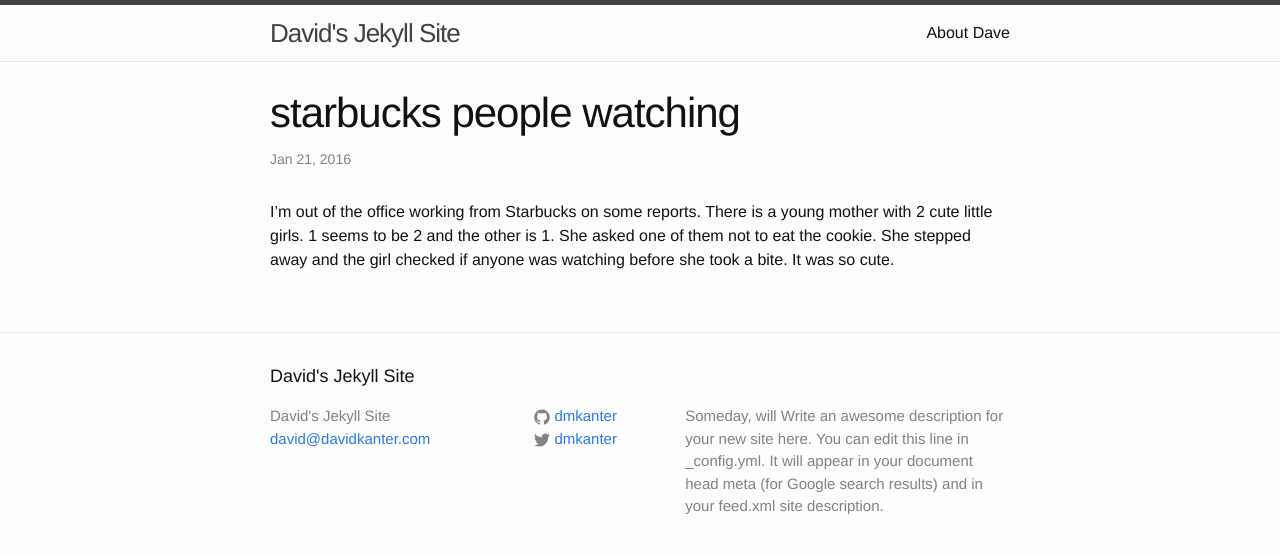
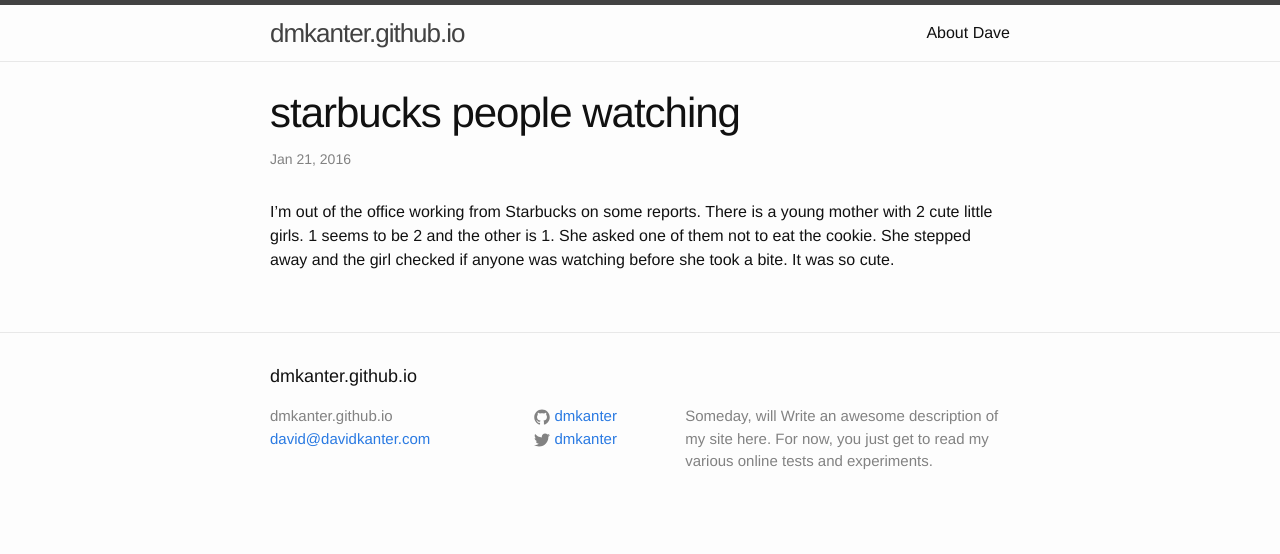
Before and after one commit to wireddude/wireddude.github.io, a Jekyll site: the page built from _posts/2016-01-21-Starbucks-People-Watching.md, in a window 1280 px wide. Shown: the top 554 px of the page. Built offline with Jekyll 4.4.1, drawn with Linux system fonts in a browser that asks for light colours.

Commit message:
a couple updates to the config and renamed a post/file

```diff
--- a/_config.yml
+++ b/_config.yml
@@ -1,12 +1,10 @@
 # Site settings
-title: David's Jekyll Site
+title: dmkanter.github.io
 email: david@davidkanter.com
 description: > # this means to ignore newlines until "baseurl:"
-  Someday, will Write an awesome description for your new site here. You can edit this
-  line in _config.yml. It will appear in your document head meta (for
-  Google search results) and in your feed.xml site description.
+  Someday, will Write an awesome description of my site here. For now, you just get to read my various online tests and experiments.
 baseurl: "" # the subpath of your site, e.g. /blog/
-url: "http://media.davidkanter.com" # the base hostname & protocol for your site
+url: "http://dmkanter.github.io" # the base hostname & protocol for your site
 twitter_username: dmkanter
 github_username: dmkanter
 
```
Also changed, not shown: _posts/2016-01-21-Starbucks-People-Watching.md (renamed from _posts/2016-01-21-new.md).
